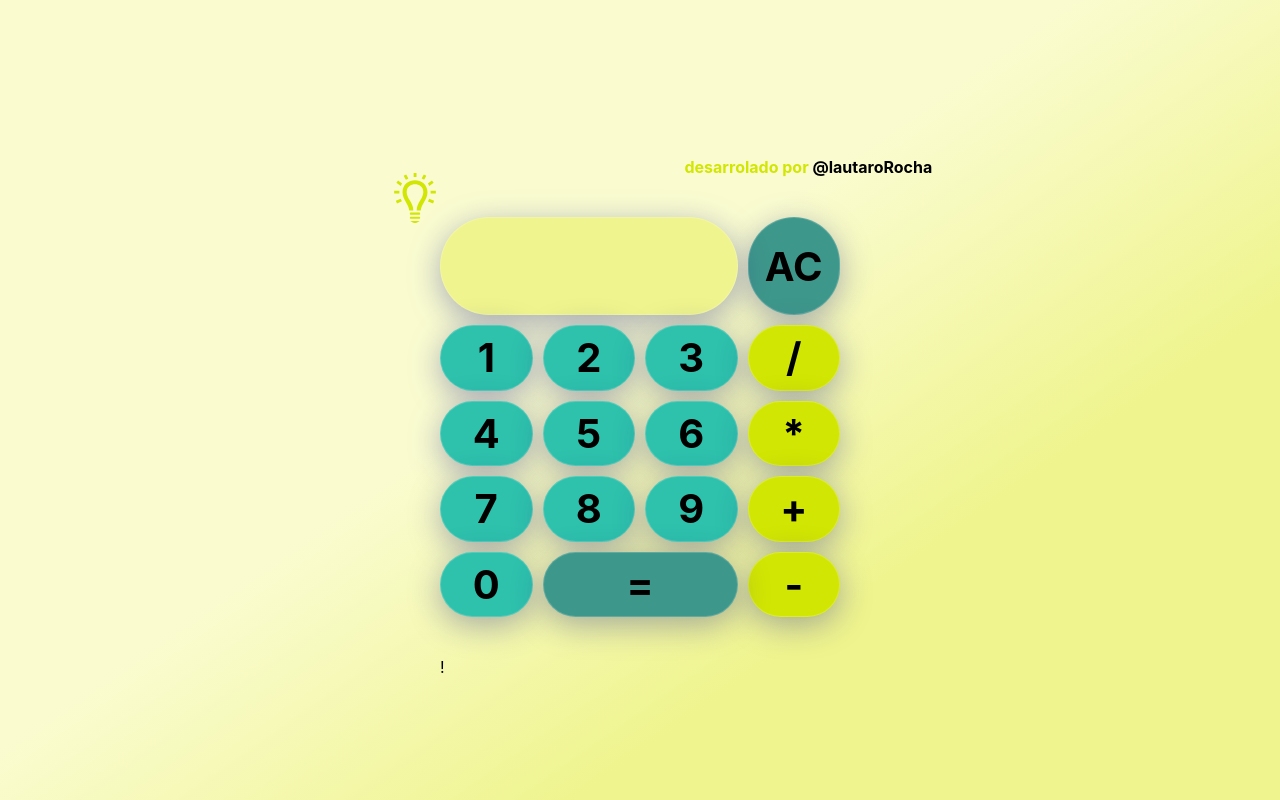
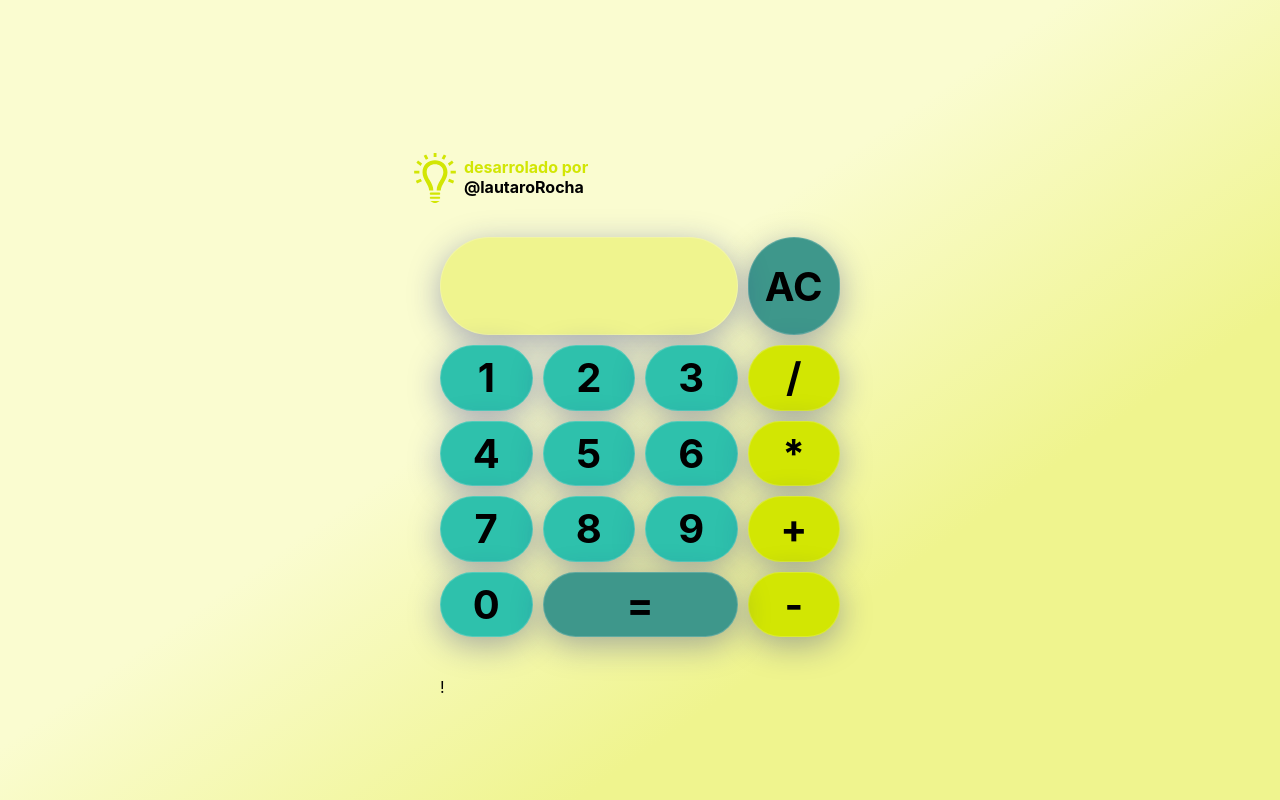
Before and after one commit to lautaroRocha/calculadoraJS, a plain HTML site: page index.html in a window 1280 px wide. Drawn offline with Linux system fonts and the light colour scheme.

Commit message:
ajuste de firma

```diff
--- a/index.html
+++ b/index.html
@@ -11,7 +11,9 @@
 <body>
     <div>
         <svg class="mode" xmlns="http://www.w3.org/2000/svg"  viewBox="0 0 24 24"><path d="M14 19h-4c-.276 0-.5.224-.5.5s.224.5.5.5h4c.276 0 .5-.224.5-.5s-.224-.5-.5-.5zm0 2h-4c-.276 0-.5.224-.5.5s.224.5.5.5h4c.276 0 .5-.224.5-.5s-.224-.5-.5-.5zm.25 2h-4.5l1.188.782c.154.138.38.218.615.218h.895c.234 0 .461-.08.615-.218l1.187-.782zm3.75-13.799c0 3.569-3.214 5.983-3.214 8.799h-1.989c-.003-1.858.87-3.389 1.721-4.867.761-1.325 1.482-2.577 1.482-3.932 0-2.592-2.075-3.772-4.003-3.772-1.925 0-3.997 1.18-3.997 3.772 0 1.355.721 2.607 1.482 3.932.851 1.478 1.725 3.009 1.72 4.867h-1.988c0-2.816-3.214-5.23-3.214-8.799 0-3.723 2.998-5.772 5.997-5.772 3.001 0 6.003 2.051 6.003 5.772zm4-.691v1.372h-2.538c.02-.223.038-.448.038-.681 0-.237-.017-.464-.035-.69h2.535zm-10.648-6.553v-1.957h1.371v1.964c-.242-.022-.484-.035-.726-.035-.215 0-.43.01-.645.028zm-3.743 1.294l-1.04-1.94 1.208-.648 1.037 1.933c-.418.181-.822.401-1.205.655zm10.586 1.735l1.942-1.394.799 1.115-2.054 1.473c-.191-.43-.423-.827-.687-1.194zm-3.01-2.389l1.038-1.934 1.208.648-1.041 1.941c-.382-.254-.786-.473-1.205-.655zm-10.068 3.583l-2.054-1.472.799-1.115 1.942 1.393c-.264.366-.495.763-.687 1.194zm13.707 6.223l2.354.954-.514 1.271-2.425-.982c.21-.397.408-.812.585-1.243zm-13.108 1.155l-2.356 1.06-.562-1.251 2.34-1.052c.173.433.371.845.578 1.243zm-1.178-3.676h-2.538v-1.372h2.535c-.018.226-.035.454-.035.691 0 .233.018.458.038.681z"/></svg>
-        <span class="firma">desarrolado por <a target ="blank" href="https://www.linkedin.com/in/lautaro-rocha/">@lautaroRocha</a></span>
+        <div class="firma">
+            <p >desarrolado por <a target ="blank" href="https://www.linkedin.com/in/lautaro-rocha/">@lautaroRocha</a></p>
+        </div>
         <div class="calculadora">
             <button class="clear boton glass" id="borrar" data>AC</button>
               <div class="display glass">
--- a/styles.css
+++ b/styles.css
@@ -6,13 +6,16 @@ html{
     height: 100%;
     width: 100%;
     display: grid;
-    place-content: center;}
+    place-content: center;
+    overflow: hidden;}
 .firma{
-    position: relative;
-    left: 190px;
+    margin-left: 1.5rem;
+    width: 150px;
     color: var(--color-operador);
-    font-weight: bolder;}
-.firma>a{
+    font-weight: bolder;
+    text-align: left;
+}
+.firma>p>a{
     color: var(--color-texto);
     filter: brightness(130%);
     text-decoration: none;}
@@ -20,7 +23,7 @@ html{
     fill: var(--color-operador);
     width: 50px;
     position: relative;
-    right: 50px;
+    right: 30px;
     top: 50px;}
 .mode:hover{
     cursor: pointer;
```
